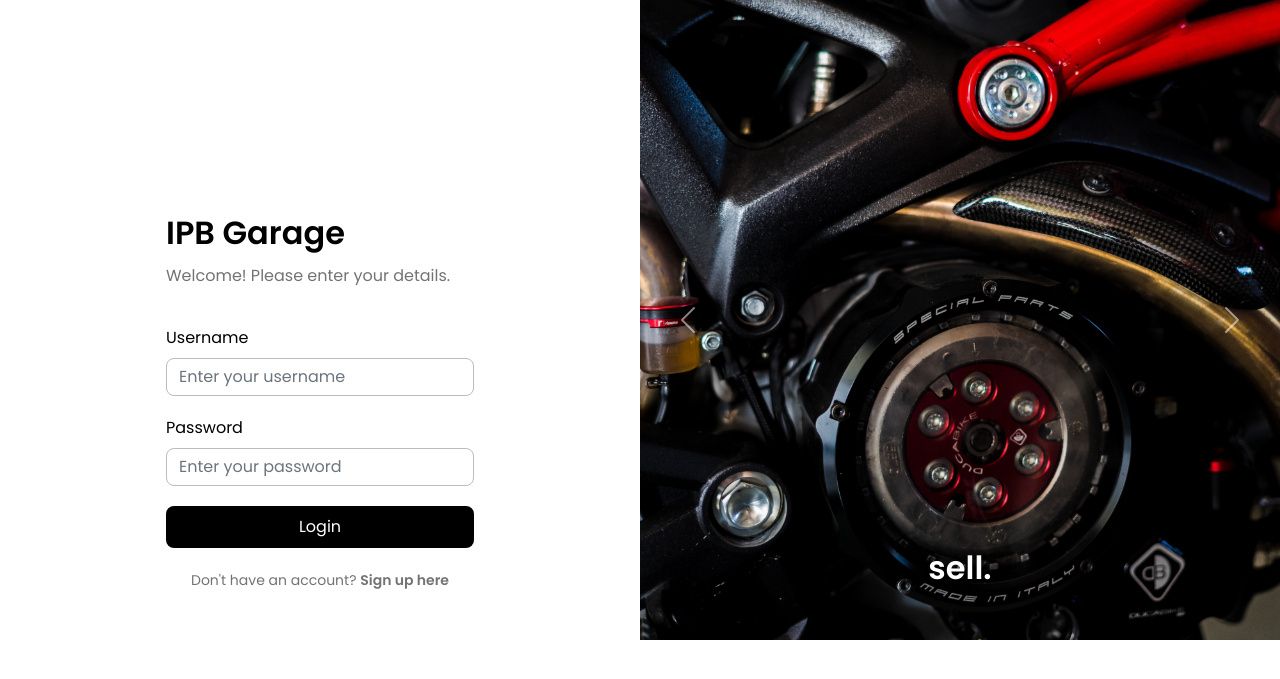
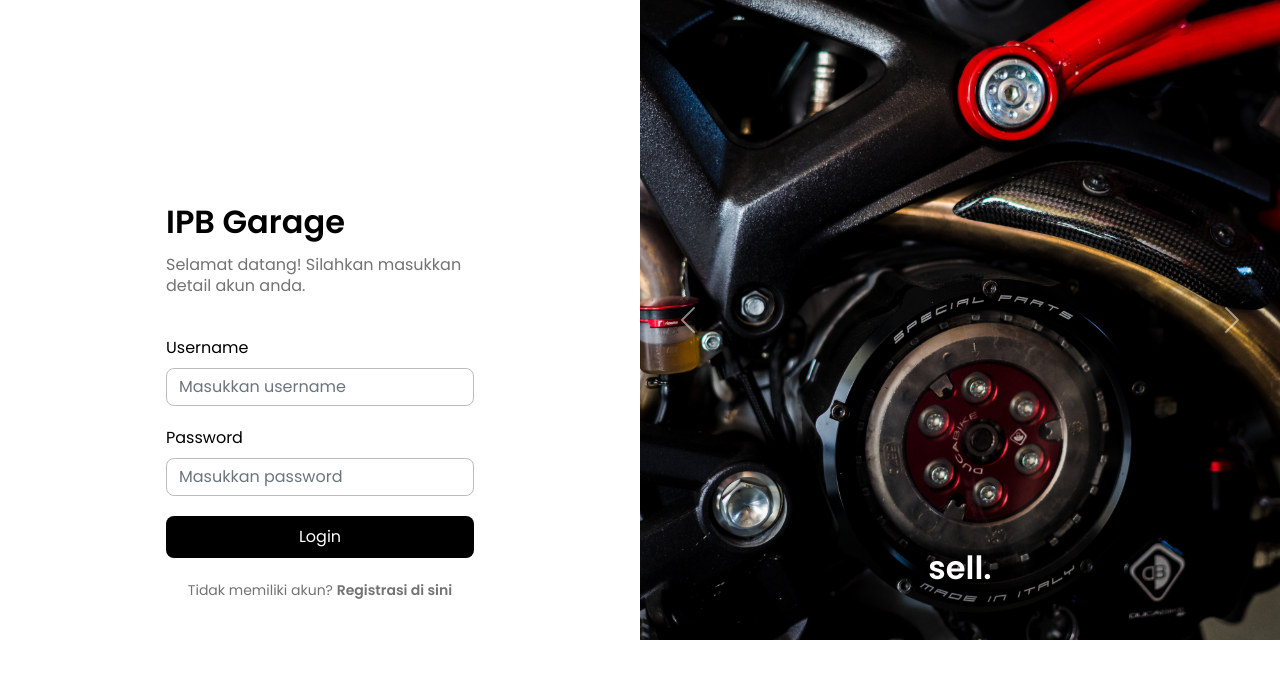
Before and after one commit to mochammadkevin/Tugas-Akhir-Basdat, a PHP site: page /login.php in a window 1280 px wide. Shown: the top 679 px of the page. Run offline with PHP 8.4, Linux system fonts and the light colour scheme.

Commit message:
ganti bahasa

```diff
--- a/berhasil.php
+++ b/berhasil.php
@@ -28,9 +28,9 @@ header( "refresh:1;url=dashboard-penjual.php" );
     <div class="mx-auto">
         <div class="card">
             <div class="alert alert-success" role="alert">
-                <h4 class="alert-heading">Login Successful!</h4>
+                <h4 class="alert-heading">Login Berhasil!</h4>
                 <hr>
-                <p class="mb-0">Please wait</p>
+                <p class="mb-0">Silahkan tunggu sebentar..</p>
             </div>
         </div>
     </div>
--- a/dashboard-penjual.php
+++ b/dashboard-penjual.php
@@ -20,7 +20,7 @@
 </head>
 
 <body>
-    <nav class="navbar navbar-expand-lg navbar-dark bg-primary">
+    <nav class="navbar navbar-expand-lg navbar-dark bg-dark">
         <div class="container-fluid">
             <a class="navbar-brand" href="login.php">IPB Garage</a>
             <button class="navbar-toggler" type="button" data-bs-toggle="collapse" data-bs-target="#navbarNav"
--- a/data-motor.php
+++ b/data-motor.php
@@ -59,7 +59,7 @@ if ($op == 'delete') {
 </head>
 
 <body>
-    <nav class="navbar navbar-expand-lg navbar-dark bg-primary">
+    <nav class="navbar navbar-expand-lg navbar-dark bg-dark">
         <div class="container-fluid">
             <a class="navbar-brand" href="login.php">IPB Garage</a>
             <button class="navbar-toggler" type="button" data-bs-toggle="collapse" data-bs-target="#navbarNav"
--- a/login.php
+++ b/login.php
@@ -44,7 +44,7 @@ if(isset($_POST['submit'])){
                  <div class="col-6">
                     <div class="header">
                         <h1>IPB Garage</h1>
-                        <p>Welcome! Please enter your details.</p>
+                        <p>Selamat datang! Silahkan masukkan detail akun anda.</p>
                     </div>
                     <?php
                     if($error){
@@ -67,15 +67,15 @@ if(isset($_POST['submit'])){
                     <form action="" method="POST">
                         <div class="login-form">
                             <label for="username" class="form-label">Username</label>
-                            <input type="username" class="form-control" id="username" name="username" placeholder="Enter your username"
+                            <input type="username" class="form-control" id="username" name="username" placeholder="Masukkan username"
                                 value="<?php echo $username ?>">
                             <label for="password" class="form-label">Password</label>
-                            <input type="password" class="form-control" id="password" name="password" placeholder="Enter your password"
+                            <input type="password" class="form-control" id="password" name="password" placeholder="Masukkan password"
                                 value="<?php echo $password ?>">
                             <input type="submit" name="submit" value="Login" class="login-button">
                             <div class="text-center">
-                                <span class="d-inline">Don't have an account? <a href="registrasi.php"
-                                        class="d-inline text-decoration-none">Sign up here</a></span>
+                                <span class="d-inline">Tidak memiliki akun? <a href="registrasi.php"
+                                        class="d-inline text-decoration-none">Registrasi di sini</a></span>
                             </div>
                         </div>
                     </div>
```
Also changed, not shown: registrasi.php (+4 -4 lines).
